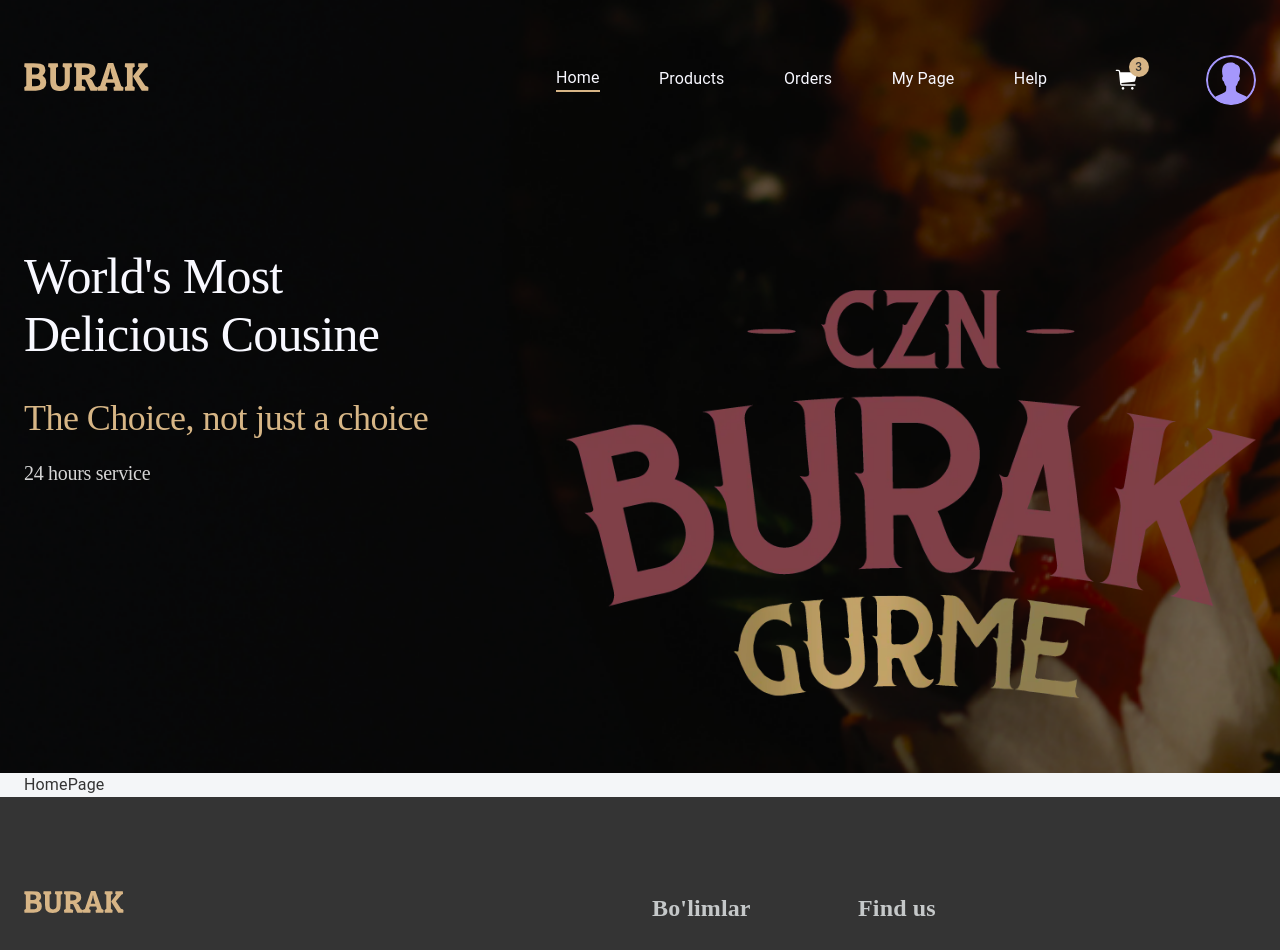
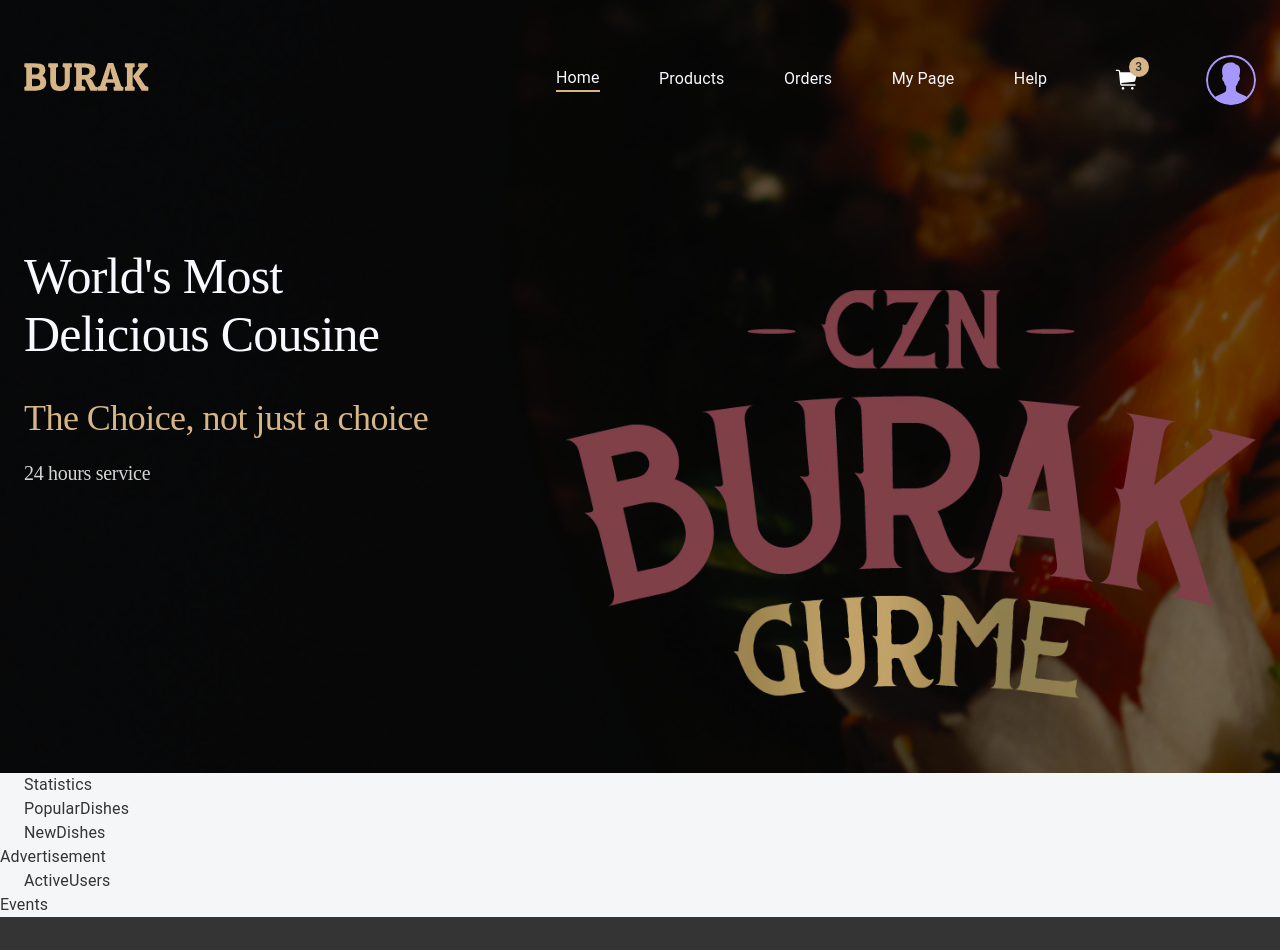
Before and after one commit to Oscar-1st/burak-react, a React (Create React App) app: page / in a window 1280 px wide. Shown: the top 950 px of the page. Built offline with nearby package versions, Linux system fonts and the light colour scheme.

Commit message:
fix: organize homepage related sectional components

```diff
--- /dev/null
+++ b/src/app/screens/homePage/ActiveUsers.tsx
@@ -0,0 +1,10 @@
+import React from "react";
+import { Container } from "@mui/material";
+
+export default function ActiveUsers() {
+  return(
+    <div>
+      <Container>ActiveUsers</Container>
+    </div>
+  );
+}
--- /dev/null
+++ b/src/app/screens/homePage/Advertisement.tsx
@@ -0,0 +1,6 @@
+import React from "react";
+export default function Advertisement() {
+  return(
+    <div>Advertisement</div>
+  );
+}
--- /dev/null
+++ b/src/app/screens/homePage/Events.tsx
@@ -0,0 +1,6 @@
+import React from "react";
+export default function Events() {
+  return(
+    <div>Events</div>
+  );
+}
--- /dev/null
+++ b/src/app/screens/homePage/NewDishes.tsx
@@ -0,0 +1,10 @@
+import React from "react";
+import { Container } from "@mui/material";
+
+export default function NewDishes() {
+  return(
+    <div>
+      <Container>NewDishes</Container>
+    </div>
+  );
+}
--- /dev/null
+++ b/src/app/screens/homePage/PopularDishes.tsx
@@ -0,0 +1,10 @@
+import React from "react";
+import { Container } from "@mui/material";
+
+export default function PopularDishes() {
+  return(
+    <div>
+      <Container>PopularDishes</Container>
+    </div>
+  );
+}
--- /dev/null
+++ b/src/app/screens/homePage/Statistics.tsx
@@ -0,0 +1,10 @@
+import React from "react";
+import { Container } from "@mui/material";
+
+export default function Statistics() {
+  return(
+    <div>
+      <Container>Statistics</Container>
+    </div>
+  );
+}
--- a/src/app/screens/homePage/index.tsx
+++ b/src/app/screens/homePage/index.tsx
@@ -1,5 +1,18 @@
-import { Container } from "@mui/material";
+import React from "react";
+import Statistics from "./Statistics";
+import PopularDishes from "./PopularDishes";
+import NewDishes from "./NewDishes";
+import Advertisement from "./Advertisement";
+import ActiveUsers from "./ActiveUsers";
+import Events from "./Events";
 
 export default function HomePage() {
-  return <Container>HomePage</Container>;
+  return <div className="homapage">
+    <Statistics/>
+    <PopularDishes/>
+    <NewDishes/>
+    <Advertisement/>
+    <ActiveUsers/>
+    <Events/>
+  </div>;
 }
--- /dev/null
+++ b/src/css/home.css
@@ -0,0 +1,4 @@
+.homepage {
+  width: 100%;
+  height: auto;
+}
```
